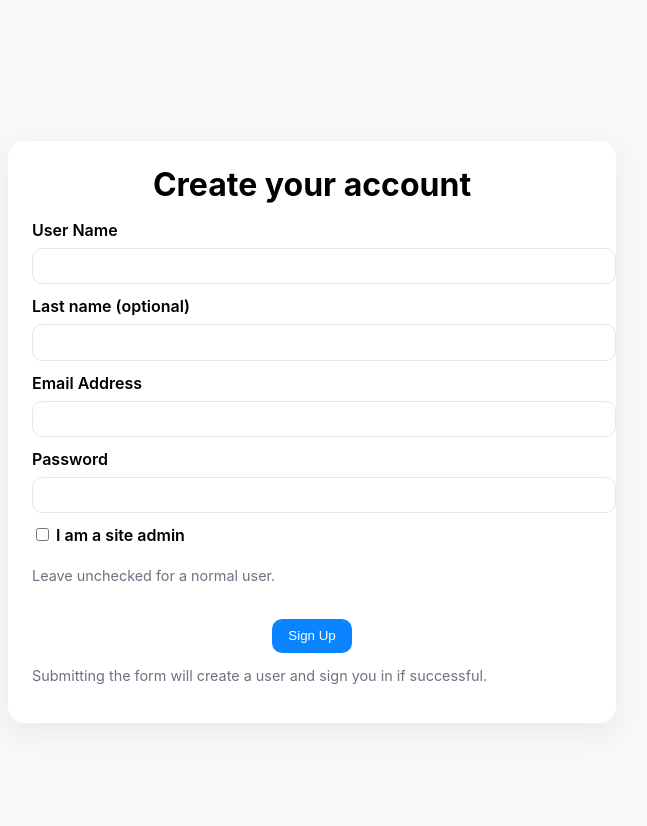
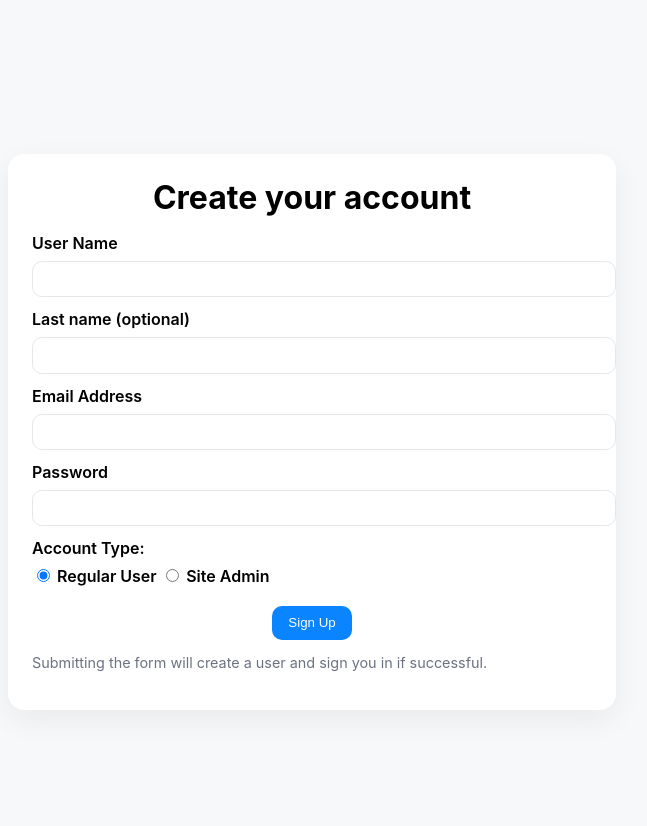
Before and after one commit to chrislowzhengxi/cloudsky-app, a Django app: page /app/new in a window 1280 px wide. Shown: the top 826 px of the page, without its empty margins (328-975 px from the left). Run offline with Django 5.2, Linux system fonts and the light colour scheme.

Commit message:
Time and login

```diff
--- a/cloudysky/app/templates/app/new.html
+++ b/cloudysky/app/templates/app/new.html
@@ -27,7 +27,6 @@
 
       <form action="/app/createUser" method="post">
         {% csrf_token %}
-        <input type="hidden" name="is_admin" value="0" />
 
         <div class="row">
           <label for="user_name">User Name</label>
@@ -50,8 +49,11 @@
         </div>
 
         <div class="row">
-          <label><input type="checkbox" name="make_admin" value="1" /> I am a site admin</label>
-          <p class="muted">Leave unchecked for a normal user.</p>
+          <label>Account Type:</label>
+          <div>
+            <label><input type="radio" name="is_admin" value="0" checked /> Regular User</label>
+            <label><input type="radio" name="is_admin" value="1" /> Site Admin</label>
+          </div>
         </div>
 
         <div class="actions">
@@ -62,14 +64,5 @@
       <p class="muted">Submitting the form will create a user and sign you in if successful.</p>
     </div>
   </div>
-
-  <script>
-    const form = document.querySelector('form');
-    const makeAdmin = form.querySelector('input[name="make_admin"]');
-    const isAdminHidden = form.querySelector('input[name="is_admin"]');
-    makeAdmin.addEventListener('change', () => {
-      isAdminHidden.value = makeAdmin.checked ? '1' : '0';
-    });
-  </script>
 </body>
 </html>
--- a/cloudysky/app/views.py
+++ b/cloudysky/app/views.py
@@ -4,15 +4,17 @@ from django.http import HttpResponse, JsonResponse
 from django.contrib.auth import authenticate, login
 from django.contrib.auth.models import User
 from django.views.decorators.csrf import csrf_exempt
+from datetime import datetime
+from zoneinfo import ZoneInfo
 
 
 def index(request):
     """
     Render homepage with: Current time string and Access to request.user
     """
-    # Use Django timezone (respects USE_TZ)
-    now = timezone.localtime()
-    # Include both 24-hour (HH:MM) and 12-hour formats for autograder compatibility
+    # Use Central Time (America/Chicago) as expected by autograder
+    now = datetime.now(ZoneInfo("America/Chicago"))
+    # Format as HH:MM in 24-hour format
     time_str = now.strftime("%H:%M")
 
     context = {
```
